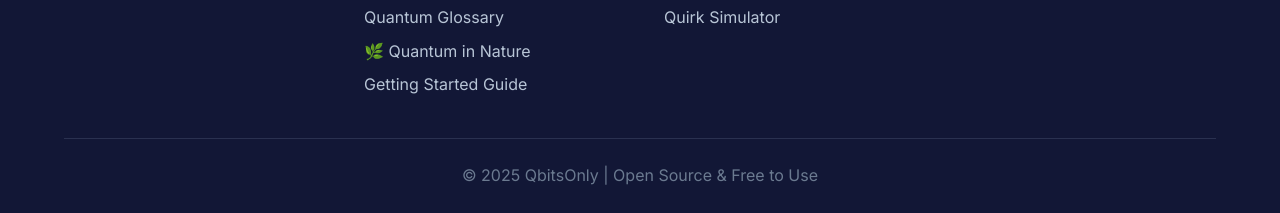
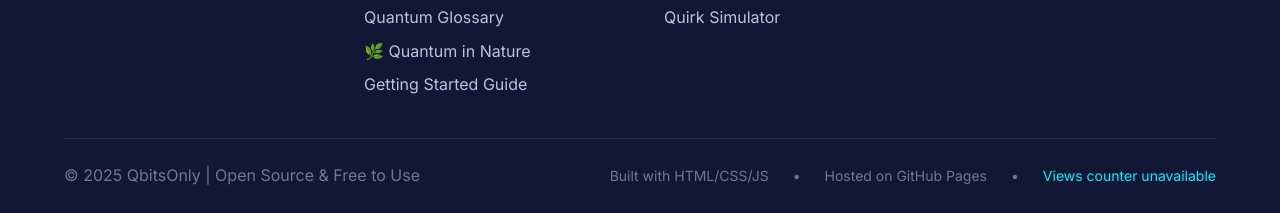
Before and after one commit to decode007/qbitsonly, a website: page index.html in a window 1280 px wide. Shown: the part 5637-5850 px from the top of the page. Drawn offline with Linux system fonts and the light colour scheme; no server answers.

Commit message:
📊 Add view counter & tech stack info to footer
- Homepage shows live view count (using CountAPI)
- Footer displays: 'Built with HTML/CSS/JS • Hosted on GitHub Pages • X views'
- Other pages show: 'Static Site • No Backend'
- Privacy-friendly counter (no cookies, no tracking)
- Shows what platform/tech is used

Tech Stack:
- Frontend: HTML5, CSS3, Vanilla JavaScript
- Hosting: GitHub Pages (free static hosting)
- No backend/database needed
- 100% client-side

```diff
--- a/index.html
+++ b/index.html
@@ -331,11 +331,33 @@
         </div>
       </div>
       <div class="footer-bottom">
-        <p>&copy; 2025 QbitsOnly | Open Source & Free to Use</p>
+        <div style="display: flex; justify-content: space-between; align-items: center; flex-wrap: wrap; gap: 16px;">
+          <p>&copy; 2025 QbitsOnly | Open Source & Free to Use</p>
+          <div style="display: flex; align-items: center; gap: 24px; color: var(--text-muted); font-size: 0.875rem;">
+            <span>Built with HTML/CSS/JS</span>
+            <span>•</span>
+            <span>Hosted on GitHub Pages</span>
+            <span>•</span>
+            <span id="view-count" style="color: var(--primary);">Loading views...</span>
+          </div>
+        </div>
       </div>
     </div>
   </footer>
 
+  <!-- Simple Page View Counter -->
+  <script>
+    // Simple view counter using API (free, privacy-friendly)
+    fetch('https://api.countapi.xyz/hit/qbitsonly.com/visits')
+      .then(response => response.json())
+      .then(data => {
+        document.getElementById('view-count').textContent = `${data.value.toLocaleString()} views`;
+      })
+      .catch(() => {
+        document.getElementById('view-count').textContent = 'Views counter unavailable';
+      });
+  </script>
+
   <script src="js/main.js"></script>
 </body>
 </html>
```
Also changed, not shown: getting-started.html (+6 -1 lines), glossary.html (+6 -1 lines), quantum-nature.html (+6 -1 lines), quirk.html (+6 -1 lines).
